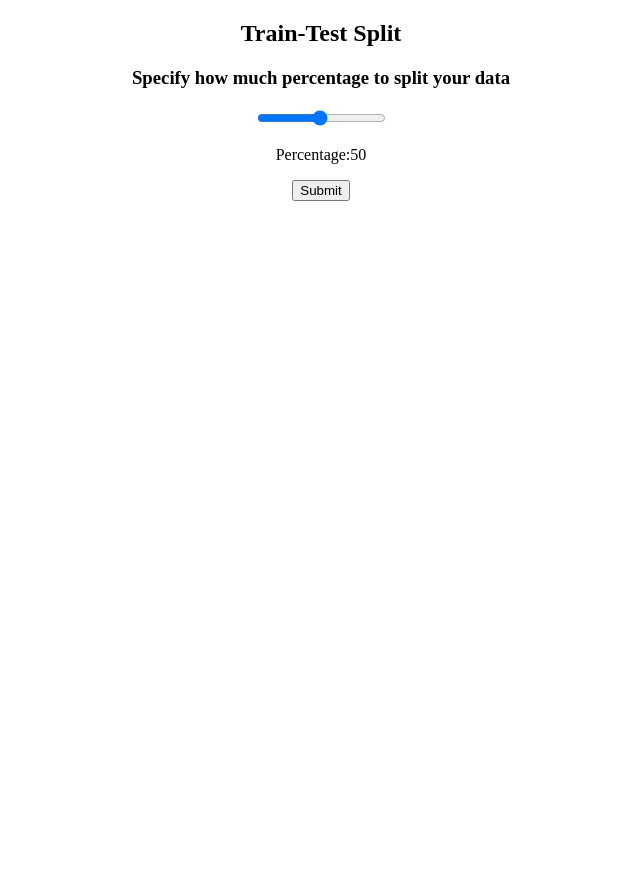
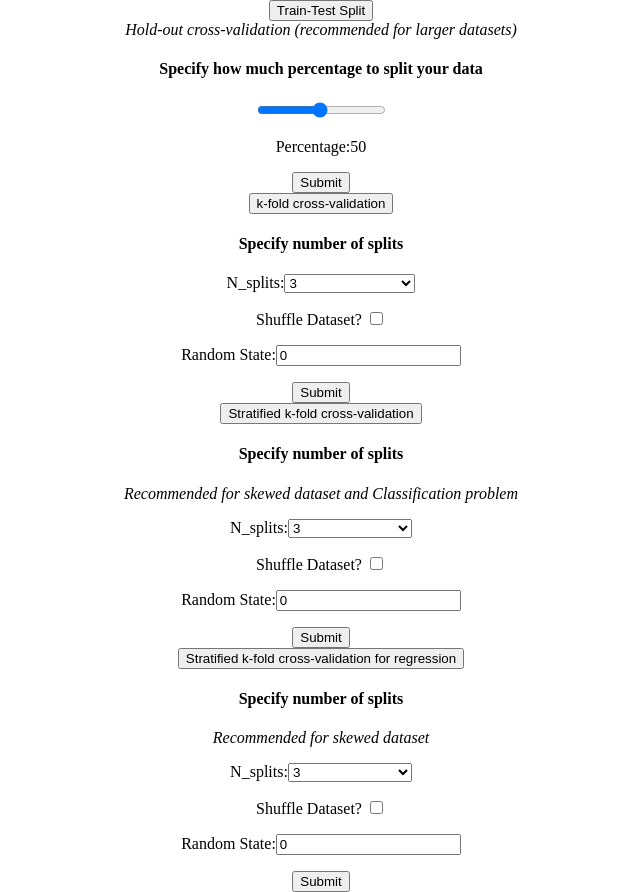
Before and after one commit to DeepakVelmurugan/Virtual-Data-Scientist, a Flask app: template templates/train_test.html in a window 1280 px wide. Shown: the whole page, without its empty margins (319-959 px from the left). Before the commit the page ends 201 px from the top, so only its background shows below. Run offline with Flask 2, Linux system fonts and the light colour scheme; the template is opened without the code that fills it, so the values that code supplies are empty; some libraries are stand-ins or nearby versions.

Commit message:
Types of split added , Collapsible and JS checking

```diff
--- a/templates/train_test.html
+++ b/templates/train_test.html
@@ -2,23 +2,89 @@
 
 {%block head%}
 <title>Virtual Data scientist</title>
-<h2>Train-Test Split</h2>
 {%endblock%}
 
 {%block body%}
 <div style="align-items: center;">
+    <button class="collapsible">Train-Test Split</button>
+        <div class="content">
             <div class="slidecontainer">
                 <form method="POST">
-            <h3>Specify how much percentage to split your data</h3>
+                    <i>Hold-out cross-validation (recommended for larger datasets)</i>
+                    <h4>Specify how much percentage to split your data</h4>
                     <input type="range" min="1" value="50" max="100" class="slider" id="myRange" name="myRange">
                     <p>Percentage:<span id="demo"></span></p>
-            <input type="submit" onclick="submit()">
+                    <input type="submit" value="Submit" onclick="return submit_split()">
                 </form>
             </div>
-    <!-- <a href="https://stackoverflow.com/users/12341627/deepak-velu?theme=dark"><img src="https://stackoverflow.com/users/flair/12341627.png" width="208" height="58" alt="profile for Deepak velu at Stack Overflow, Q&amp;A for professional and enthusiast programmers" title="profile for Deepak velu at Stack Overflow, Q&amp;A for professional and enthusiast programmers"></a> -->
+        </div>
+
+    <button class="collapsible">k-fold cross-validation</button>
+        <div class="content">
+            <form method="POST">
+            <h4>Specify number of splits</h4>
+            <p>N_splits:<select id="drop_down" name="drop_down">
+                <option value="3">3</option>
+                <option value="5">5</option>
+                <option value="10">10<i>(recommended)</i></option>
+            </select></p>
+            <p>Shuffle Dataset? <input type="checkbox" id="shuffle" name="shuffle_dataset" value="shuffle"></p>
+            <p>Random State:<input placeholder="Random State..." name="random_state" id="random_state" value="0"></p>
+            <input type="submit" value="Submit" onclick="return submit_kfold()">
+            </form>
+        </div>
+
+        <button class="collapsible">Stratified k-fold cross-validation</button>
+        <div class="content">
+            <form method="POST">
+            <h4>Specify number of splits</h4>
+            <i>Recommended for skewed dataset and Classification problem</i>
+            <p>N_splits:<select id="drop_down_st" name="drop_down_st">
+                <option value="3">3</option>
+                <option value="5">5<i>(recommended)</i></option>
+                <option value="10">10</option>
+            </select></p>
+            <p>Shuffle Dataset? <input type="checkbox" id="shuffle_st" name="shuffle_dataset_st" value="shuffle"></p>
+            <p>Random State:<input placeholder="Random State..." name="random_state_st" id="random_state_st" value="0"></p>
+            <input type="submit" value="Submit" onclick="return submit_kfold_st()">
+            </form>
+        </div>
+
+        <button class="collapsible">Stratified k-fold cross-validation for regression</button>
+        <div class="content">
+            <form method="POST">
+            <h4>Specify number of splits</h4>
+            <i>Recommended for skewed dataset</i>
+            <p>N_splits:<select id="drop_down_rg" name="drop_down_rg">
+                <option value="3">3</option>
+                <option value="5">5<i>(recommended)</i></option>
+                <option value="10">10</option>
+            </select></p>
+            <p>Shuffle Dataset? <input type="checkbox" id="shuffle_rg" name="shuffle_dataset_rg" value="shuffle"></p>
+            <p>Random State:<input placeholder="Random State..." name="random_state_rg" id="random_state_rg" value="0"></p>
+            <input type="submit" value="Submit" onclick="return submit_kfold_rg()">
+            </form>
+        </div>
+
 </div>
 <script src="//ajax.googleapis.com/ajax/libs/jquery/2.0.0/jquery.min.js"></script>
 <script>
+    //collapsible
+    var coll = document.getElementsByClassName("collapsible");
+    var i;
+
+    for (i = 0; i < coll.length; i++) {
+    coll[i].addEventListener("click", function() {
+        this.classList.toggle("active");
+        var content = this.nextElementSibling;
+        if (content.style.maxHeight){
+            content.style.maxHeight = null;
+        } else {
+            content.style.maxHeight = content.scrollHeight + "px";
+        }
+    });
+    }
+    //slider in train-test split
     var slider = document.getElementById("myRange");
     var output = document.getElementById("demo");
     output.innerHTML = slider.value;
@@ -27,14 +93,60 @@
         output.innerHTML = this.value;
         dt['value'] = this.value;
     }
-    function submit(){
-        alert("Train-Test split successfull")
+    function submit_split(){
+        var split_value = Math.round(document.getElementById("myRange").value);
+        if(split_value<50){
+            if(confirm("Training data seems to have less data than validation. Do you wish to continue?")){
+                alert("Train-Test split successfull");
+                return true;
+            }
+            else{
+                return false;
+            }
+        }
+        else{
+            alert("Train-Test split successfull");
+            return true;
+        }
+    }
+    function submit_kfold(){
+        var random_state = Math.round(document.getElementById("random_state").value);
+        if(isNaN(random_state)){
+            alert("Proper input required");
+            return false;
+        }
+        else{
+            alert("K-fold split is successfull");
+            return true;
+        }
+    }
+    function submit_kfold_st(){
+        var random_state = Math.round(document.getElementById("random_state_st").value);
+        if(isNaN(random_state)){
+            alert("Proper input required");
+            return false;
+        }
+        else{
+            alert("Stratified K-fold split is successfull");
+            return true;
+        }
+    }
+    function submit_kfold_rg(){
+        var random_state = Math.round(document.getElementById("random_state_rg").value);
+        if(isNaN(random_state)){
+            alert("Proper input required");
+            return false;
+        }
+        else{
+            alert("Stratified K-fold split for regression is successfull");
+            return true;
+        }
+    }
         // $.ajax({
         //     contentType: "application/json;charset=utf-8",
         //     url: "/train_test",
         //     type:"POST",
         //     data: JSON.stringify(dt),
         // });
-    }
 </script>
 {%endblock%}
```
Lines whose indentation alone changed are shown as unchanged.
